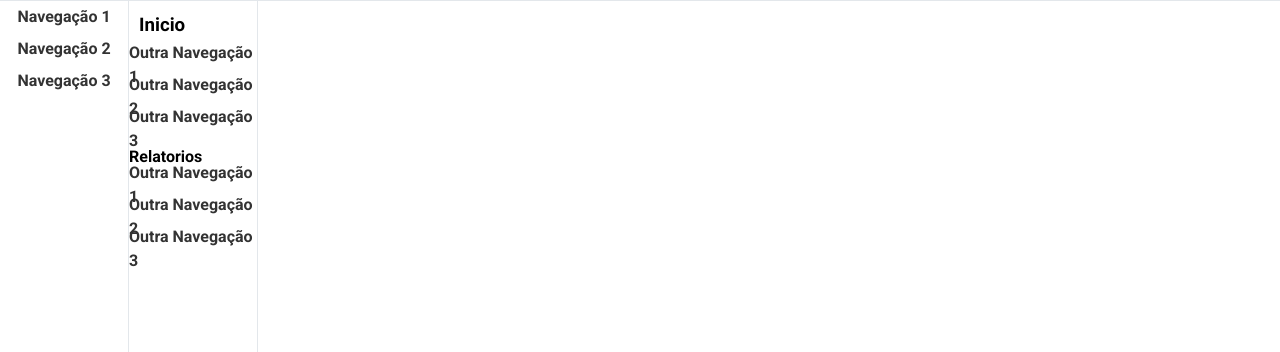
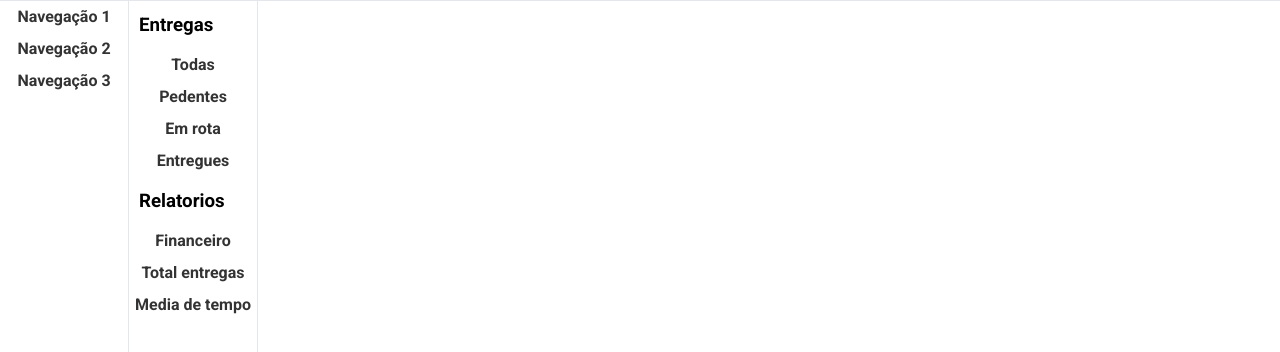
Before and after one commit to Hyupai/projetoIntegrador5, a plain HTML site: page index.html in a window 1280 px wide. Shown: the part 50-402 px from the top of the page. Drawn offline with Linux system fonts and the light colour scheme.

Commit message:
Melhoras na navbar

```diff
--- a/index.html
+++ b/index.html
@@ -34,14 +34,15 @@
 
         <div class="nav">
             <ul>
-                <h3>Inicio</h3>
-                <li><a href="#">Outra Navegação 1</a></li>
-                <li><a href="#">Outra Navegação 2</a></li>
-                <li><a href="#">Outra Navegação 3</a></li>
-                <h4>Relatorios</h4>
-                <li><a href="#">Outra Navegação 1</a></li>
-                <li><a href="#">Outra Navegação 2</a></li>
-                <li><a href="#">Outra Navegação 3</a></li>
+                <h3>Entregas</h3>
+                <li><a href="#">Todas</a></li>
+                <li><a href="#">Pedentes</a></li>
+                <li><a href="#">Em rota</a></li>
+                <li><a href="#">Entregues</a></li>
+                <h3>Relatorios</h3>
+                <li><a href="#">Financeiro</a></li>
+                <li><a href="#">Total entregas</a></li>
+                <li><a href="#">Media de tempo</a></li>
             </ul>
         </div>
     </div>
```
